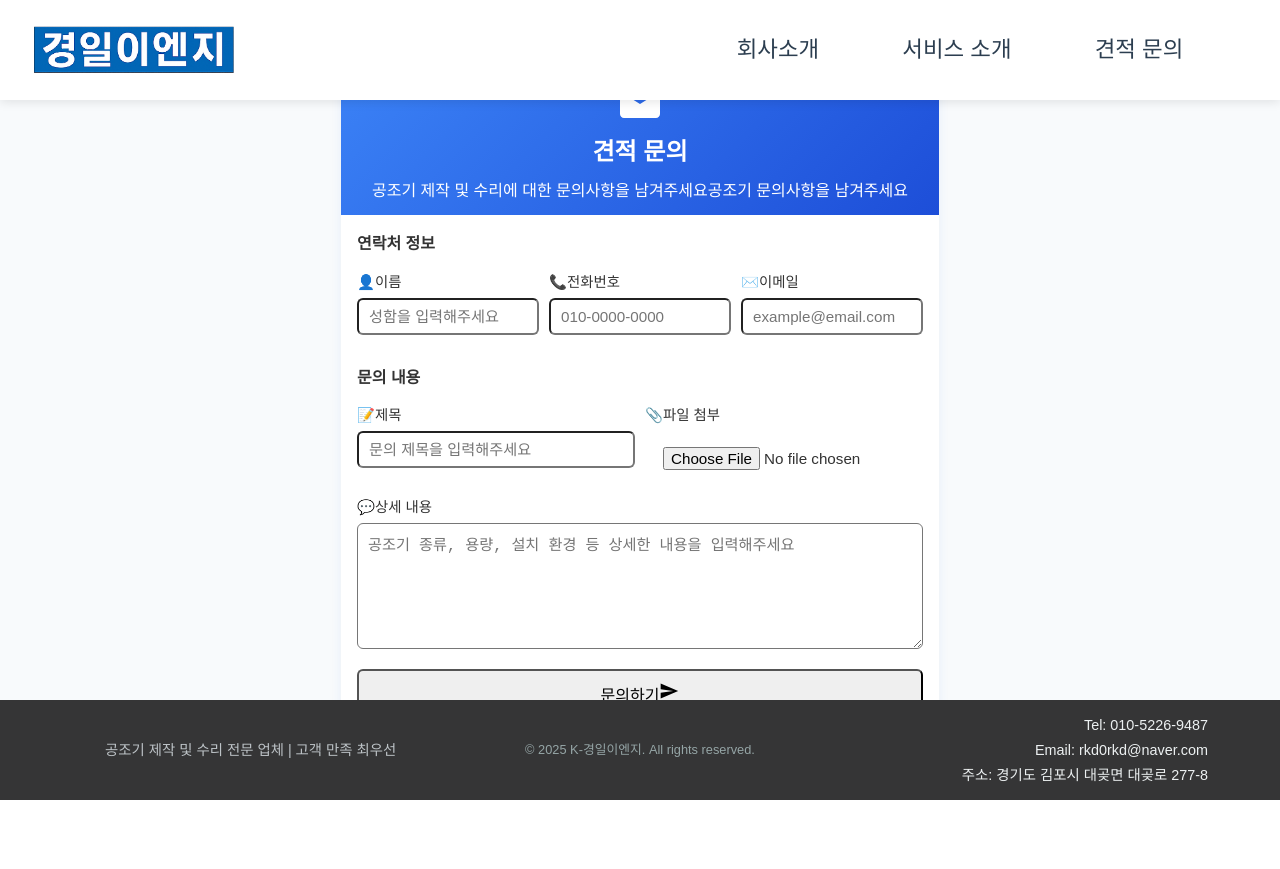
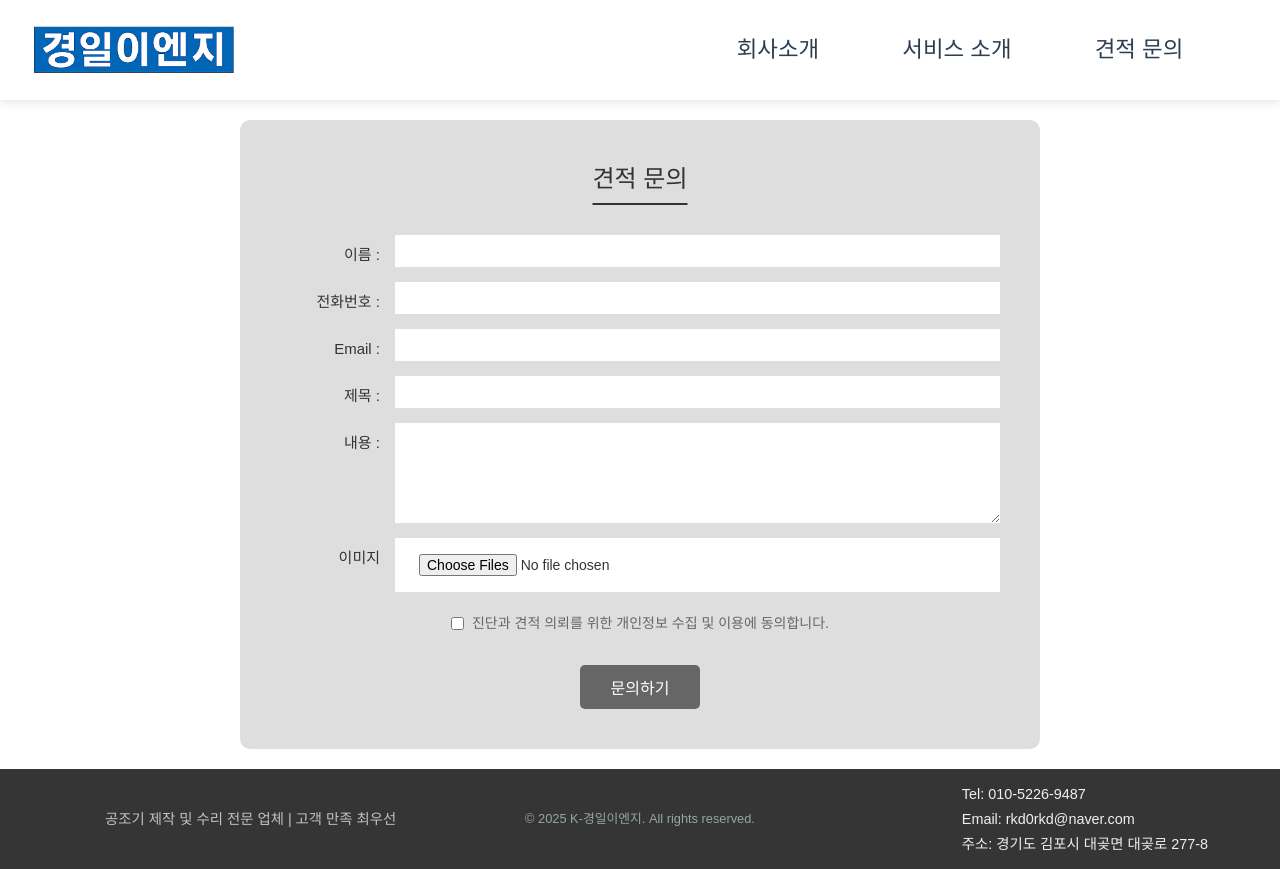
Before and after one commit to ksp0814/FAN-FE, a React (Create React App) app: page /inquiry in a window 1280 px wide. Before the commit the page ends 800 px from the top, so only its background shows below. Built offline with nearby package versions, Linux system fonts and the light colour scheme.

Commit message:
견적문의 폼 리팩토링

```diff
--- a/src/components/Footer/Footer.css
+++ b/src/components/Footer/Footer.css
@@ -66,7 +66,7 @@
 }
 
 .footer-contact {
-  text-align: right;
+  text-align: left;
 }
 
 .footer-contact h3 {
--- a/src/pages/Inquiry.css
+++ b/src/pages/Inquiry.css
@@ -1,134 +1,142 @@
 .inquiry-wrapper {
-  background: #f8fafc;
-  height: calc(100vh - 100px - 100px); /* 헤더와 푸터 높이만큼 빼줌 */
-  min-height: 0;
-  margin-top: 100px; /* 헤더 높이만큼 아래로 */
-  padding: 0 5px;
+  margin-top: 100px;
+  min-height: calc(100vh - 200px);
   display: flex;
+  justify-content: center;
   align-items: center;
-  justify-content: center;
+  background: #fff;
+  padding: 20px;
 }
 
 .inquiry-container {
-  max-width: 600px; /* 너비 축소 */
   width: 100%;
-  background: #ffffff;
-  border-radius: 16px;
-  box-shadow: 0 2px 10px rgba(59, 130, 246, 0.08);
-  border: 1px solid #f1f5f9;
-  overflow: visible;
-  max-height: none; /* 높이 제한 해제 */
+  max-width: 800px;
+  background: #dedede;
+  border-radius: 10px;
+  padding: 40px;
 }
 
-.inquiry-header {
-  background: linear-gradient(135deg, #3b82f6 0%, #1d4ed8 100%);
-  color: white;
+.inquiry-container h2 {
   text-align: center;
-  padding: 12px;
-  border-radius: 16px 16px 0 0;
-}
-
-.inquiry-header h2 {
-  font-size: 1.5rem;
-  margin-bottom: 6px;
-}
-
-.inquiry-header p {
-  font-size: 1rem;
-  margin: 0;
-}
-
-.inquiry-form {
-  padding: 16px;
-}
-
-.form-section {
-  margin-bottom: 20px;
-}
-
-.form-section h3 {
-  font-size: 1rem;
-  margin-bottom: 10px;
-  padding-bottom: 4px;
-}
-
-.form-row-horizontal {
-  display: flex;
-  gap: 10px;
-  margin-bottom: 15px;
-  flex-wrap: wrap;
-}
-
-.form-row-horizontal .form-group {
-  flex: 1;
-  min-width: 120px;
-}
-
-.form-group-wide {
-  flex: 2;
-  min-width: 180px;
-}
-
-.form-group-narrow {
-  flex: 1;
-  min-width: 120px;
+  margin-bottom: 30px;
+  font-size: 24px;
+  font-weight: 500;
+  border-bottom: 2px solid #333;
+  display: inline-block;
+  padding-bottom: 5px;
+  position: relative;
+  left: 50%;
+  transform: translateX(-50%);
 }
 
 .form-group {
   display: flex;
-  flex-direction: column;
-  margin-bottom: 10px;
+  margin-bottom: 15px;
+  align-items: flex-start;
 }
 
 .form-group label {
-  font-size: 0.9rem;
-  margin-bottom: 4px;
+  width: 100px;
+  text-align: right;
+  margin-right: 15px;
+  padding-top: 8px;
+  color: #333;
+  font-size: 15px;
 }
 
 .form-group input,
 .form-group textarea {
-  padding: 8px 10px;
-  font-size: 0.95rem;
-  border-radius: 6px;
+  flex: 1;
+  padding: 8px 12px;
+  border: none;
+  background: white;
+  font-size: 14px;
 }
 
-.form-group.full-width {
-  margin-bottom: 10px;
+.form-group textarea {
+  resize: vertical;
+  min-height: 100px;
 }
 
-.file-upload-area-compact {
-  height: 40px;
-  padding: 8px;
+.file-input-wrapper {
+  flex: 1;
+  background: white;
+  padding: 8px 12px;
 }
 
-.file-selected-compact {
-  font-size: 0.75rem;
-  padding: 2px 6px;
+.selected-files {
+  margin-top: 8px;
+  font-size: 14px;
+  color: #666;
 }
 
-.submit-container {
-  margin-top: 20px;
+.file-name {
+  margin: 2px 0;
 }
 
-.submit-btn {
-  padding: 10px 18px;
-  font-size: 1rem;
-  border-radius: 6px;
-  width: 100%;
+.privacy-check {
+  display: flex;
+  align-items: center;
   justify-content: center;
+  margin-top: 20px;
+  font-size: 14px;
+  color: #666;
+  gap: 8px;
 }
 
-/* 반응형 */
+.privacy-check input[type="checkbox"] {
+  width: auto;
+  margin: 0;
+  cursor: pointer;
+}
+
+.privacy-check label {
+  cursor: pointer;
+  width: auto;
+  text-align: left;
+  padding-top: 0;
+  margin-right: 0;
+}
+
+button[type="submit"] {
+  display: block;
+  width: 120px;
+  padding: 10px;
+  margin: 30px auto 0;
+  background: #666;
+  color: white;
+  border: none;
+  border-radius: 5px;
+  cursor: pointer;
+  font-size: 16px;
+}
+
+button[type="submit"]:hover {
+  background: #555;
+}
+
 @media (max-width: 600px) {
   .inquiry-container {
-    max-width: 98vw;
-    border-radius: 8px;
+    padding: 20px;
   }
-  .inquiry-header {
-    border-radius: 8px 8px 0 0;
-    padding: 8px;
+
+  .form-group {
+    flex-direction: column;
   }
-  .inquiry-form {
-    padding: 8px;
+
+  .form-group label {
+    width: 100%;
+    text-align: left;
+    margin-bottom: 5px;
+    padding-top: 0;
+  }
+
+  .privacy-check {
+    flex-direction: row;
+    text-align: left;
+  }
+
+  button[type="submit"] {
+    width: 100%;
   }
 }
--- a/src/pages/Inquiry.js
+++ b/src/pages/Inquiry.js
@@ -8,262 +8,148 @@ const Inquiry = () => {
     email: '',
     subject: '',
     content: '',
-    file: null
+    files: [],
+    privacy: false
   });
 
-  const [errors, setErrors] = useState({});
-  const [isSubmitting, setIsSubmitting] = useState(false);
-
-  const handleInputChange = (e) => {
-    const { name, value } = e.target;
-    setFormData(prevState => ({
-      ...prevState,
-      [name]: value
+  const handleChange = (e) => {
+    const { name, value, type, checked } = e.target;
+    setFormData(prev => ({
+      ...prev,
+      [name]: type === 'checkbox' ? checked : value
     }));
-
-    if (errors[name]) {
-      setErrors(prevErrors => ({
-        ...prevErrors,
-        [name]: ''
-      }));
-    }
   };
 
   const handleFileChange = (e) => {
-    const file = e.target.files[0];
-    setFormData(prevState => ({
-      ...prevState,
-      file: file
+    setFormData(prev => ({
+      ...prev,
+      files: [...Array.from(e.target.files)]
     }));
-  };
-
-  const validateForm = () => {
-    const newErrors = {};
-
-    if (!formData.name.trim()) {
-      newErrors.name = '이름을 입력해주세요.';
-    }
-
-    if (!formData.phone.trim()) {
-      newErrors.phone = '전화번호를 입력해주세요.';
-    }
-
-    if (!formData.email.trim()) {
-      newErrors.email = '이메일을 입력해주세요.';
-    } else if (!/\S+@\S+\.\S+/.test(formData.email)) {
-      newErrors.email = '올바른 이메일 형식을 입력해주세요.';
-    }
-
-    if (!formData.subject.trim()) {
-      newErrors.subject = '제목을 입력해주세요.';
-    }
-
-    if (!formData.content.trim()) {
-      newErrors.content = '내용을 입력해주세요.';
-    }
-
-    return newErrors;
   };
 
   const handleSubmit = async (e) => {
     e.preventDefault();
+    const formDataToSend = new FormData();
+    formDataToSend.append('name', formData.name);
+    formDataToSend.append('phoneNumber', formData.phone);
+    formDataToSend.append('email', formData.email);
+    formDataToSend.append('title', formData.subject);
+    formDataToSend.append('description', formData.content);
 
-  const newErrors = validateForm();
-
-  if (Object.keys(newErrors).length === 0) {
-    setIsSubmitting(true);
-
-    // FormData 생성 (파일 포함)
-    const form = new FormData();
-    form.append('name', formData.name);
-    form.append('phoneNumber', formData.phone);
-    form.append('email', formData.email);
-    form.append('title', formData.subject);        // 제목 → title
-    form.append('description', formData.content);  // 상세내용 → description
-    if (formData.file) {
-      form.append('file', formData.file);
-    }
+    formData.files.forEach((file) => {
+      formDataToSend.append('files', file);
+    });
 
     try {
       const response = await fetch('http://localhost:8080/Inquiry', {
         method: 'POST',
-        body: form
+        body: formDataToSend
       });
-
-      if (!response.ok) {
-        throw new Error('서버 오류가 발생했습니다.');
-      }
-
-      alert('문의가 성공적으로 접수되었습니다. 빠른 시일 내에 연락드리겠습니다.');
+      if (!response.ok) throw new Error('서버 오류가 발생했습니다.');
+      alert('문의가 접수되었습니다.');
       setFormData({
         name: '',
         phone: '',
         email: '',
         subject: '',
         content: '',
-        file: null
+        files: [],
+        privacy: false
       });
     } catch (error) {
-      alert(error.message || '문의 전송에 실패했습니다.');
-    } finally {
-      setIsSubmitting(false);
-    }
-  } else {
-    setErrors(newErrors);
+      alert(error.message);
     }
   };
 
   return (
     <div className="inquiry-wrapper">
       <div className="inquiry-container">
-        <div className="inquiry-header">
-          <div className="header-icon">
-            <svg width="48" height="48" viewBox="0 0 24 24" fill="none" xmlns="http://www.w3.org/2000/svg">
-              <path d="M20 4H4C2.9 4 2.01 4.9 2.01 6L2 18C2 19.1 2.9 20 4 20H20C21.1 20 22 19.1 22 18V6C22 4.9 21.1 4 20 4ZM20 8L12 13L4 8V6L12 11L20 6V8Z" fill="currentColor"/>
-            </svg>
-          </div>
         <h2>견적 문의</h2>
-          <p className='header-description'>
-            <span className="desktop-text">공조기 제작 및 수리에 대한 문의사항을 남겨주세요</span>
-            <span className="mobile-text">공조기 문의사항을 남겨주세요</span>
-          </p>
-        </div>
-
-        <form onSubmit={handleSubmit} className="inquiry-form">
-          <div className="form-section">
-            <h3>연락처 정보</h3>
-            <div className="form-row-horizontal">
+        <form onSubmit={handleSubmit}>
           <div className="form-group">
-                <label htmlFor="name">
-                  <span className="label-icon">👤</span>
-                  이름
-                </label>
+            <label>이름 :</label>
             <input
               type="text"
-                  id="name"
               name="name"
               value={formData.name}
-                  onChange={handleInputChange}
-                  className={errors.name ? 'error' : ''}
-                  placeholder="성함을 입력해주세요"
+              onChange={handleChange}
+              required
             />
-                {errors.name && <span className="error-message">{errors.name}</span>}
           </div>
-
           <div className="form-group">
-                <label htmlFor="phone">
-                  <span className="label-icon">📞</span>
-                  전화번호
-                </label>
+            <label>전화번호 :</label>
             <input
               type="tel"
-                  id="phone"
               name="phone"
               value={formData.phone}
-                  onChange={handleInputChange}
-                  className={errors.phone ? 'error' : ''}
-                  placeholder="010-0000-0000"
+              onChange={handleChange}
+              required
             />
-                {errors.phone && <span className="error-message">{errors.phone}</span>}
           </div>
-
           <div className="form-group">
-                <label htmlFor="email">
-                  <span className="label-icon">✉️</span>
-                  이메일
-                </label>
+            <label>Email :</label>
             <input
               type="email"
-                  id="email"
               name="email"
               value={formData.email}
-                  onChange={handleInputChange}
-                  className={errors.email ? 'error' : ''}
-                  placeholder="example@email.com"
+              onChange={handleChange}
+              required
             />
-                {errors.email && <span className="error-message">{errors.email}</span>}
           </div>
-            </div>
-          </div>
-
-          <div className="form-section">
-            <h3>문의 내용</h3>
-            <div className="form-row-horizontal">
-              <div className="form-group form-group-wide">
-                <label htmlFor="subject">
-                  <span className="label-icon">📝</span>
-                  제목
-                </label>
+          <div className="form-group">
+            <label>제목 :</label>
             <input
               type="text"
-                  id="subject"
               name="subject"
               value={formData.subject}
-                  onChange={handleInputChange}
-                  className={errors.subject ? 'error' : ''}
-                  placeholder="문의 제목을 입력해주세요"
+              onChange={handleChange}
+              required
             />
-                {errors.subject && <span className="error-message">{errors.subject}</span>}
           </div>
-
-              <div className="form-group form-group-narrow">
-                <label htmlFor="file">
-                  <span className="label-icon">📎</span>
-                  파일 첨부
-                </label>
-                <div className="file-upload-area-compact">
+          <div className="form-group">
+            <label>내용 :</label>
+            <textarea
+              name="content"
+              value={formData.content}
+              onChange={handleChange}
+              rows="4"
+              required
+            />
+          </div>
+          <div className="form-group">
+            <label>이미지</label>
+            <div className="file-input-wrapper">
               <input
                 type="file"
-                    id="file"
-                    name="file"
                 onChange={handleFileChange}
-                    accept=".jpg,.jpeg,.png,.pdf,.doc,.docx"
-                    className="file-input"
+                accept="image/*"
+                multiple
               />
-                  {formData.file && (
-                    <div className="file-selected-compact">
-                      <span>{formData.file.name}</span>
+              {formData.files.length > 0 && (
+                <div className="selected-files">
+                  {formData.files.map((file, index) => (
+                    <div key={index} className="file-name">
+                      {file.name}
+                    </div>
+                  ))}
                 </div>
               )}
             </div>
           </div>
+          <div className="privacy-check">
+            <input
+              type="checkbox"
+              id="privacy"
+              name="privacy"
+              checked={formData.privacy}
+              onChange={handleChange}
+              required
+            />
+            <label htmlFor="privacy">
+              진단과 견적 의뢰를 위한 개인정보 수집 및 이용에 동의합니다.
+            </label>
           </div>
-
-            <div className="form-group full-width">
-              <label htmlFor="content">
-                <span className="label-icon">💬</span>
-                상세 내용
-              </label>
-              <textarea
-                id="content"
-                name="content"
-                value={formData.content}
-                onChange={handleInputChange}
-                className={errors.content ? 'error' : ''}
-                placeholder="공조기 종류, 용량, 설치 환경 등 상세한 내용을 입력해주세요"
-                rows="6"
-              />
-              {errors.content && <span className="error-message">{errors.content}</span>}
-            </div>
-          </div>
-
-          <div className="submit-container">
-            <button type="submit" className="submit-btn" disabled={isSubmitting}>
-              {isSubmitting ? (
-                <>
-                  <div className="spinner"></div>
-                  전송 중...
-                </>
-              ) : (
-                <>
-                  <span>문의하기</span>
-                  <svg width="20" height="20" viewBox="0 0 24 24" fill="none" xmlns="http://www.w3.org/2000/svg">
-                    <path d="M2.01 21L23 12L2.01 3L2 10L17 12L2 14L2.01 21Z" fill="currentColor"/>
-                  </svg>
-                </>
-              )}
-            </button>
-          </div>
+          <button type="submit">문의하기</button>
         </form>
       </div>
     </div>
```
Lines whose indentation alone changed are shown as unchanged.
